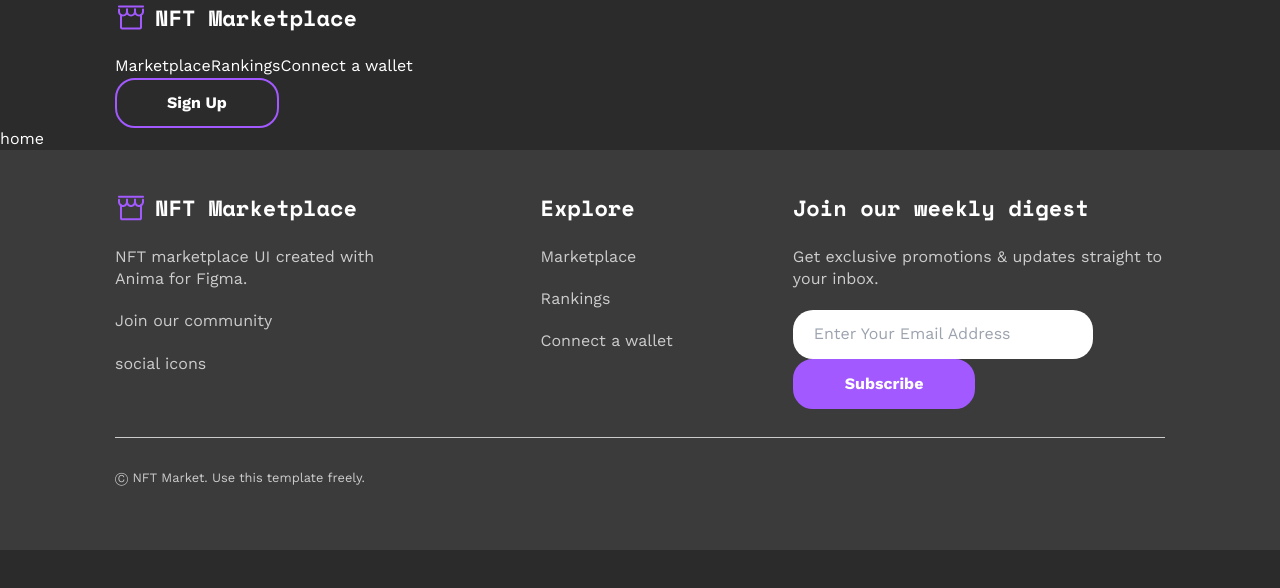
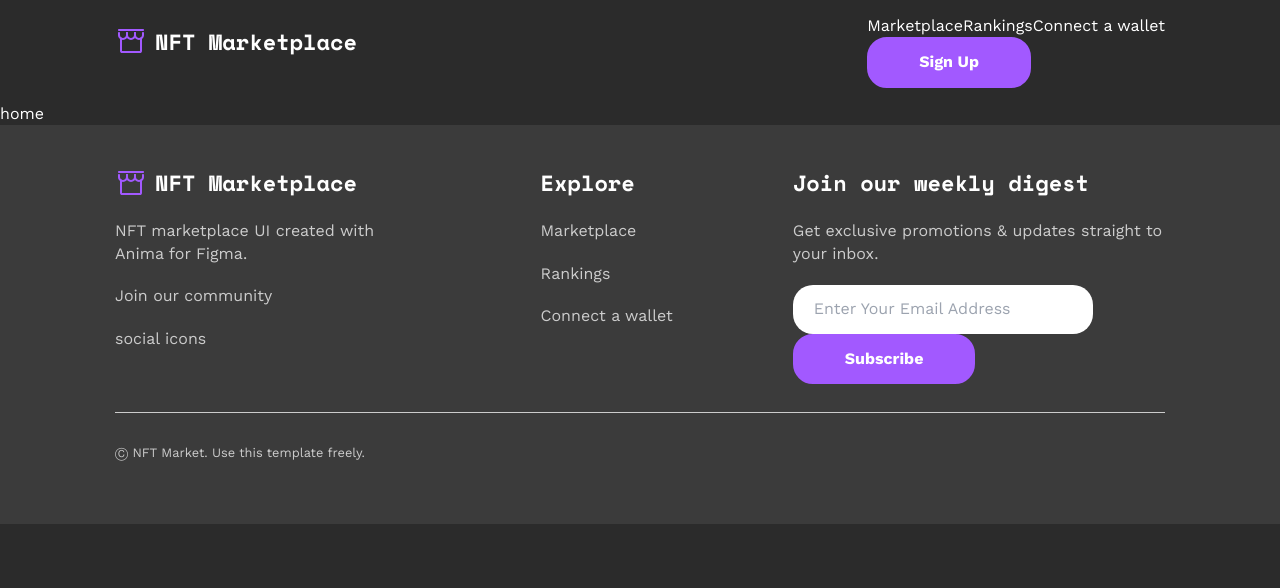
Before and after one commit to AnnaAlmie/the-marketplace, a Next.js app: page / in a window 1280 px wide. Shown: the top 588 px of the page. Built offline with nearby package versions, Linux system fonts and the light colour scheme.

Commit message:
header menu

```diff
--- a/src/app/components/Header.tsx
+++ b/src/app/components/Header.tsx
@@ -1,13 +1,14 @@
 import MainNav from "./MainNav";
 import MainLogo from "./MainLogo";
+import styles from './header.module.scss';
 
 export default function Header() {
     return (
-        <header>
-            <div className="wrapper">
-                <MainLogo />
+        <header className={`${styles.header} wrapper`}>
+            <MainLogo />
+            <div className={styles.header_menu}>
                 <MainNav />
-                <button>Sign Up</button>
+                <button className="btn_active">Sign Up</button>
             </div>
         </header>
     )
--- a/src/app/components/MainLogo.tsx
+++ b/src/app/components/MainLogo.tsx
@@ -1,7 +1,7 @@
 import Image from 'next/image';
 
 export default function MainLogo() {
-    const logo = "flex whitespace-nowrap"
+    const logo = "flex items-center whitespace-nowrap"
     return (
         <h5 className={logo}>
             <Image src="/Storefront.svg"
--- /dev/null
+++ b/src/app/components/header.module.scss
@@ -0,0 +1,39 @@
+.header {
+    padding-top: 15px;
+    padding-bottom: 15px;
+    display: flex;
+    justify-content: space-between;
+
+    @screen lg {
+        padding-top: 20px;
+        padding-bottom: 20px;
+    }
+
+    &_menu {
+        @screen mobtab {
+            position: fixed;
+            top: 0;
+            right: -100%;
+            background: var(--color-dark);
+            padding: 50px;
+            height: 100vh;
+            text-align: center;
+            transition: var(--transition);
+
+            a {
+                display: block;
+                margin-bottom: 20px;
+            }
+        }
+
+        @screen lg {
+            display: flex;
+            justify-content: flex-end;
+            align-items: center;
+
+            a {
+                margin-right: 30px;
+            }
+        }
+    }
+}
--- a/src/app/globals.scss
+++ b/src/app/globals.scss
@@ -6,7 +6,6 @@
 
 :root {
   --max-width: 1280px;
-  --padding: 0 115px;
   --border-radius: 20px;
   --font-space: 'Space Mono', monospace;
   --font-work: 'Work Sans', sans-serif;
@@ -51,16 +50,21 @@ a {
 .wrapper {
   width: 100%;
   max-width: var(--max-width);
-  padding: var(--padding);
   margin: 0 auto;
+  padding-left: 115px;
+  padding-right: 115px;
+
+  @screen tablet {
+    padding-left: 72px;
+    padding-right: 72px;
+  }
 
   @screen mobile {
-    padding: 0 30px;
+    padding-left: 30px;
+    padding-right: 30px;
   }
 
-  @screen tablet {
-    padding: 0 72px;
-  }
+
 }
 
 // titles
--- a/tailwind.config.js
+++ b/tailwind.config.js
@@ -18,7 +18,8 @@ module.exports = {
     screens: {
       ...defaultTheme.screens,
       mobile: { 'min': '0px', 'max': '767px' },
-      tablet: { 'min': '768px', 'max': '1023px' }
+      tablet: { 'min': '768px', 'max': '1023px' },
+      mobtab: { 'min': '0px', 'max': '1023px' }
     }
   },
   plugins: [],
```
